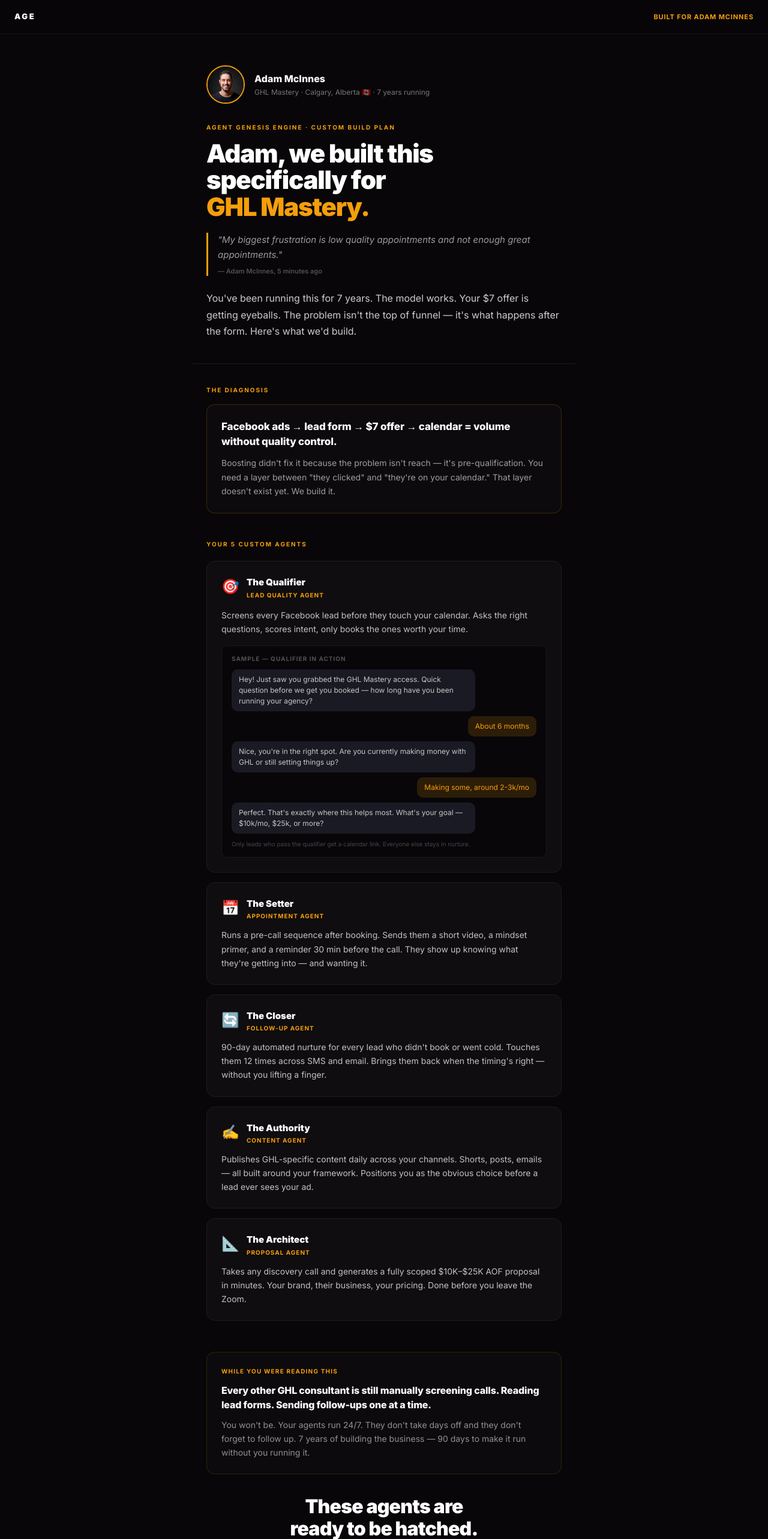
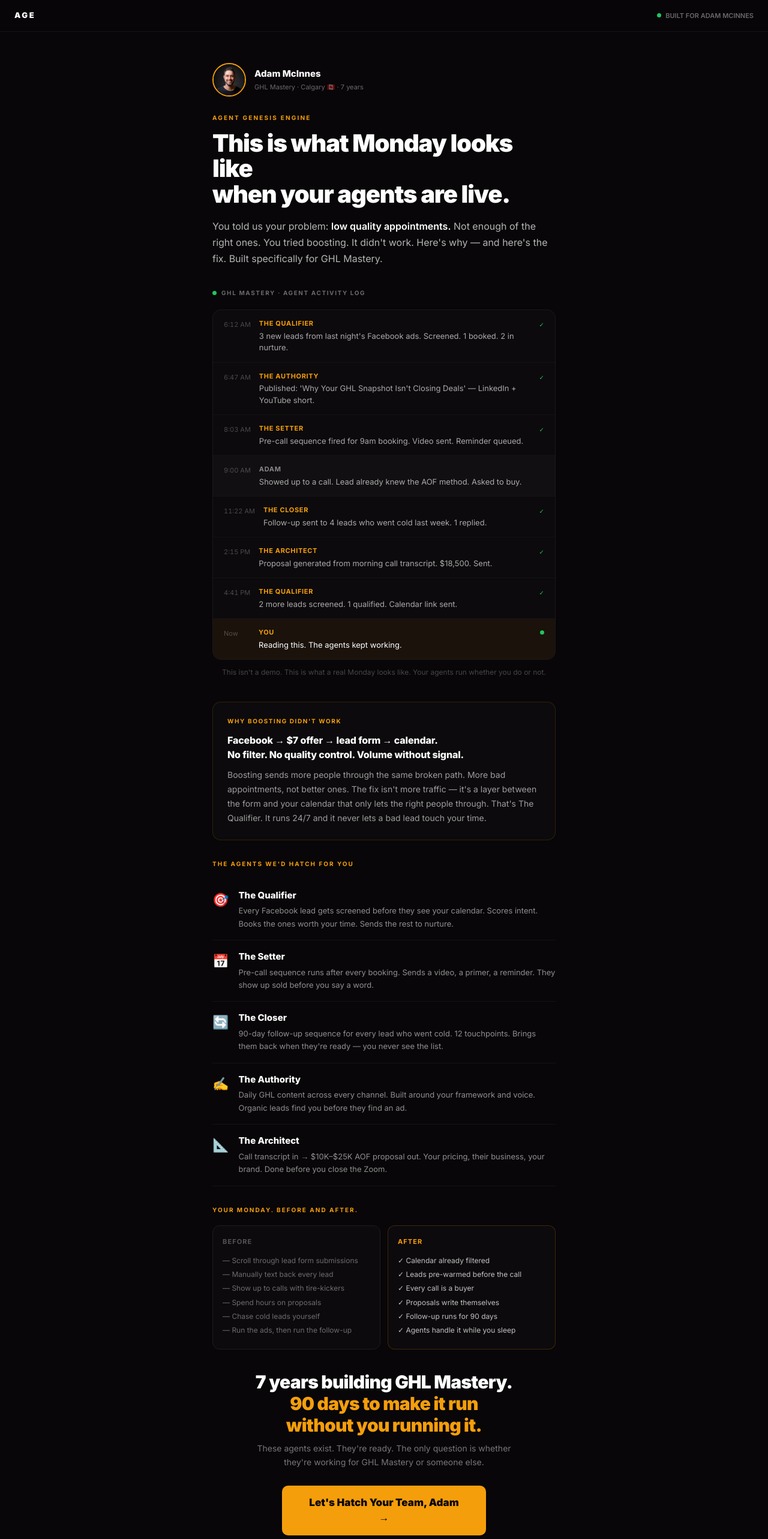
Before and after one commit to L0v3Chrix/age-landing, a Next.js app: page /for/adam in a window 1280 px wide. Shown: the top 2566 px of the page at 60% size. Built offline with nearby package versions, Linux system fonts and the light colour scheme.

Commit message:
Adam v3: live activity feed, before/after, cinematic 2026 energy

```diff
--- a/app/for/adam/page.tsx
+++ b/app/for/adam/page.tsx
@@ -1,5 +1,16 @@
 import Link from "next/link";
 import Image from "next/image";
+
+const feed = [
+  { time: "6:12 AM", agent: "The Qualifier", action: "3 new leads from last night's Facebook ads. Screened. 1 booked. 2 in nurture.", status: "done" },
+  { time: "6:47 AM", agent: "The Authority", action: "Published: 'Why Your GHL Snapshot Isn't Closing Deals' — LinkedIn + YouTube short.", status: "done" },
+  { time: "8:03 AM", agent: "The Setter", action: "Pre-call sequence fired for 9am booking. Video sent. Reminder queued.", status: "done" },
+  { time: "9:00 AM", agent: "Adam", action: "Showed up to a call. Lead already knew the AOF method. Asked to buy.", status: "you" },
+  { time: "11:22 AM", agent: "The Closer", action: "Follow-up sent to 4 leads who went cold last week. 1 replied.", status: "done" },
+  { time: "2:15 PM", agent: "The Architect", action: "Proposal generated from morning call transcript. $18,500. Sent.", status: "done" },
+  { time: "4:41 PM", agent: "The Qualifier", action: "2 more leads screened. 1 qualified. Calendar link sent.", status: "done" },
+  { time: "Now", agent: "You", action: "Reading this. The agents kept working.", status: "live" },
+];
 
 export default function AdamDeliverable() {
   return (
@@ -9,168 +20,142 @@
         *, *::before, *::after { box-sizing: border-box; margin: 0; padding: 0; }
         body { background: #080608; color: #fff; font-family: 'Inter', system-ui, sans-serif; -webkit-font-smoothing: antialiased; }
         @keyframes fadeUp { from{opacity:0;transform:translateY(16px)} to{opacity:1;transform:translateY(0)} }
+        @keyframes blink { 0%,100%{opacity:1} 50%{opacity:0.3} }
         .cta { display:inline-flex;align-items:center;justify-content:center;background:#f59e0b;color:#080608;font-size:17px;font-weight:900;font-family:inherit;padding:16px 36px;border-radius:10px;text-decoration:none;transition:transform 0.15s,background 0.15s; }
         .cta:hover { transform:translateY(-2px);background:#fbbf24; }
-        .card { background:#0f0d0f;border:1px solid #1e1c1e;border-radius:14px;padding:24px; }
+        .live-dot { width:7px;height:7px;border-radius:50%;background:#22c55e;display:inline-block;animation:blink 1.2s infinite;flex-shrink:0; }
         @media(max-width:640px) {
           .cta { width:100%; }
-          .h1 { font-size:32px !important; }
-          .profile-row { flex-direction:column !important;align-items:flex-start !important; }
+          .h1 { font-size:30px !important; }
         }
       `}</style>
 
       {/* NAV */}
-      <nav style={{padding:"18px 24px",display:"flex",justifyContent:"space-between",alignItems:"center",borderBottom:"1px solid #141418",background:"rgba(8,6,8,0.95)",position:"sticky",top:0,zIndex:100,backdropFilter:"blur(12px)"}}>
+      <nav style={{padding:"16px 24px",display:"flex",justifyContent:"space-between",alignItems:"center",borderBottom:"1px solid #141418",background:"rgba(8,6,8,0.95)",position:"sticky",top:0,zIndex:100,backdropFilter:"blur(12px)"}}>
         <Link href="/" style={{fontSize:13,fontWeight:900,letterSpacing:"0.2em",color:"#fff",textDecoration:"none"}}>AGE</Link>
-        <span style={{fontSize:11,color:"#f59e0b",letterSpacing:"0.08em",fontWeight:700}}>BUILT FOR ADAM MCINNES</span>
+        <div style={{display:"flex",alignItems:"center",gap:7}}>
+          <span className="live-dot" />
+          <span style={{fontSize:11,color:"rgba(255,255,255,0.4)",fontWeight:600}}>BUILT FOR ADAM MCINNES</span>
+        </div>
       </nav>
 
       {/* HERO */}
-      <section style={{padding:"52px 24px 40px",maxWidth:640,margin:"0 auto",animation:"fadeUp 0.7s ease both"}}>
-
-        {/* Profile row */}
-        <div className="profile-row" style={{display:"flex",alignItems:"center",gap:16,marginBottom:32}}>
-          <Image
-            src="/assets/adam-mcinnes.jpg"
-            alt="Adam McInnes"
-            width={64}
-            height={64}
-            style={{borderRadius:"50%",border:"2px solid #f59e0b",flexShrink:0}}
-          />
+      <section style={{padding:"52px 24px 36px",maxWidth:620,margin:"0 auto",animation:"fadeUp 0.65s ease both"}}>
+        <div style={{display:"flex",alignItems:"center",gap:14,marginBottom:28}}>
+          <Image src="/assets/adam-mcinnes.jpg" alt="Adam McInnes" width={56} height={56}
+            style={{borderRadius:"50%",border:"2px solid #f59e0b",flexShrink:0}} />
           <div>
-            <p style={{fontSize:16,fontWeight:800,color:"#fff"}}>Adam McInnes</p>
-            <p style={{fontSize:12,color:"rgba(255,255,255,0.45)",marginTop:2}}>GHL Mastery · Calgary, Alberta 🇨🇦 · 7 years running</p>
+            <p style={{fontSize:15,fontWeight:800,color:"#fff"}}>Adam McInnes</p>
+            <p style={{fontSize:11,color:"rgba(255,255,255,0.4)",marginTop:2}}>GHL Mastery · Calgary 🇨🇦 · 7 years</p>
           </div>
         </div>
 
-        <p style={{fontSize:10,fontWeight:700,letterSpacing:"0.2em",color:"#f59e0b",marginBottom:14}}>AGENT GENESIS ENGINE · CUSTOM BUILD PLAN</p>
-        <h1 className="h1" style={{fontSize:42,fontWeight:900,lineHeight:1.07,letterSpacing:"-0.03em",color:"#fff",marginBottom:20}}>
-          Adam, we built this<br />specifically for<br /><span style={{color:"#f59e0b"}}>GHL Mastery.</span>
+        <p style={{fontSize:10,fontWeight:700,letterSpacing:"0.22em",color:"#f59e0b",marginBottom:14}}>AGENT GENESIS ENGINE</p>
+        <h1 className="h1" style={{fontSize:40,fontWeight:900,lineHeight:1.07,letterSpacing:"-0.03em",color:"#fff",marginBottom:18}}>
+          This is what Monday looks like<br />when your agents are live.
         </h1>
-
-        {/* His own words */}
-        <div style={{borderLeft:"3px solid #f59e0b",paddingLeft:16,marginBottom:24}}>
-          <p style={{fontSize:15,color:"rgba(255,255,255,0.6)",fontStyle:"italic",lineHeight:1.65}}>
-            "My biggest frustration is low quality appointments and not enough great appointments."
-          </p>
-          <p style={{fontSize:11,color:"rgba(255,255,255,0.3)",marginTop:6,fontWeight:600}}>— Adam McInnes, 5 minutes ago</p>
-        </div>
-
-        <p style={{fontSize:16,color:"rgba(255,255,255,0.8)",lineHeight:1.7}}>
-          You've been running this for 7 years. The model works. Your $7 offer is getting eyeballs. The problem isn't the top of funnel — it's what happens after the form. Here's what we'd build.
+        <p style={{fontSize:16,color:"rgba(255,255,255,0.7)",lineHeight:1.7,marginBottom:0}}>
+          You told us your problem: <span style={{color:"#fff",fontWeight:600}}>low quality appointments.</span> Not enough of the right ones. You tried boosting. It didn't work. Here's why — and here's the fix. Built specifically for GHL Mastery.
         </p>
       </section>
 
-      <div style={{borderTop:"1px solid #1a1a1a",maxWidth:640,margin:"0 auto"}} />
+      {/* LIVE FEED */}
+      <section style={{padding:"0 24px 40px",maxWidth:620,margin:"0 auto"}}>
+        <div style={{display:"flex",alignItems:"center",gap:8,marginBottom:20}}>
+          <span className="live-dot" />
+          <p style={{fontSize:10,fontWeight:700,letterSpacing:"0.16em",color:"rgba(255,255,255,0.4)"}}>GHL MASTERY · AGENT ACTIVITY LOG</p>
+        </div>
+        <div style={{background:"#0c0a0c",border:"1px solid #1a1a1a",borderRadius:14,overflow:"hidden"}}>
+          {feed.map((item, i) => (
+            <div key={i} style={{
+              display:"flex",gap:14,padding:"14px 18px",
+              borderBottom: i < feed.length - 1 ? "1px solid #141414" : "none",
+              background: item.status === "live" ? "rgba(245,158,11,0.06)" : item.status === "you" ? "rgba(255,255,255,0.02)" : "transparent",
+              alignItems:"flex-start"
+            }}>
+              <span style={{fontSize:11,color:"rgba(255,255,255,0.25)",minWidth:44,paddingTop:2,flexShrink:0,fontVariantNumeric:"tabular-nums"}}>{item.time}</span>
+              <div style={{flex:1}}>
+                <p style={{fontSize:11,fontWeight:700,color:item.status==="live"?"#f59e0b":item.status==="you"?"rgba(255,255,255,0.5)":"#f59e0b",letterSpacing:"0.06em",marginBottom:3}}>
+                  {item.agent.toUpperCase()}
+                </p>
+                <p style={{fontSize:13,color:item.status==="live"?"#fff":"rgba(255,255,255,0.65)",lineHeight:1.5}}>{item.action}</p>
+              </div>
+              {item.status === "done" && <span style={{fontSize:10,color:"#22c55e",marginTop:3,flexShrink:0}}>✓</span>}
+              {item.status === "live" && <span className="live-dot" style={{marginTop:5}} />}
+            </div>
+          ))}
+        </div>
+        <p style={{marginTop:12,fontSize:12,color:"rgba(255,255,255,0.25)",textAlign:"center"}}>
+          This isn't a demo. This is what a real Monday looks like. Your agents run whether you do or not.
+        </p>
+      </section>
 
-      {/* THE CORE INSIGHT */}
-      <section style={{padding:"36px 24px",maxWidth:640,margin:"0 auto"}}>
-        <p style={{fontSize:10,fontWeight:700,letterSpacing:"0.2em",color:"#f59e0b",marginBottom:16}}>THE DIAGNOSIS</p>
-        <div className="card" style={{background:"#0c0a0c",borderColor:"rgba(245,158,11,0.2)"}}>
-          <p style={{fontSize:17,fontWeight:800,color:"#fff",lineHeight:1.5,marginBottom:10,letterSpacing:"-0.01em"}}>
-            Facebook ads → lead form → $7 offer → calendar = volume without quality control.
+      {/* THE DIAGNOSIS */}
+      <section style={{padding:"0 24px 32px",maxWidth:620,margin:"0 auto"}}>
+        <div style={{background:"#0c0a0c",border:"1px solid rgba(245,158,11,0.15)",borderRadius:14,padding:"24px"}}>
+          <p style={{fontSize:10,fontWeight:700,letterSpacing:"0.16em",color:"#f59e0b",marginBottom:12}}>WHY BOOSTING DIDN'T WORK</p>
+          <p style={{fontSize:16,fontWeight:800,color:"#fff",lineHeight:1.5,letterSpacing:"-0.01em",marginBottom:10}}>
+            Facebook → $7 offer → lead form → calendar.<br />No filter. No quality control. Volume without signal.
           </p>
           <p style={{fontSize:14,color:"rgba(255,255,255,0.6)",lineHeight:1.7}}>
-            Boosting didn't fix it because the problem isn't reach — it's pre-qualification. You need a layer between "they clicked" and "they're on your calendar." That layer doesn't exist yet. We build it.
+            Boosting sends more people through the same broken path. More bad appointments, not better ones. The fix isn't more traffic — it's a layer between the form and your calendar that only lets the right people through. That's The Qualifier. It runs 24/7 and it never lets a bad lead touch your time.
           </p>
         </div>
       </section>
 
-      {/* AGENTS */}
-      <section style={{padding:"8px 24px 36px",maxWidth:640,margin:"0 auto"}}>
-        <p style={{fontSize:10,fontWeight:700,letterSpacing:"0.2em",color:"#f59e0b",marginBottom:20}}>YOUR 5 CUSTOM AGENTS</p>
-
-        {/* Agent 1 — with mock output */}
-        <div className="card" style={{marginBottom:16}}>
-          <div style={{display:"flex",gap:12,alignItems:"flex-start",marginBottom:14}}>
-            <span style={{fontSize:24,flexShrink:0}}>🎯</span>
+      {/* YOUR TEAM */}
+      <section style={{padding:"0 24px 32px",maxWidth:620,margin:"0 auto"}}>
+        <p style={{fontSize:10,fontWeight:700,letterSpacing:"0.2em",color:"#f59e0b",marginBottom:18}}>THE AGENTS WE'D HATCH FOR YOU</p>
+        {[
+          { icon:"🎯", name:"The Qualifier", desc:"Every Facebook lead gets screened before they see your calendar. Scores intent. Books the ones worth your time. Sends the rest to nurture." },
+          { icon:"📅", name:"The Setter", desc:"Pre-call sequence runs after every booking. Sends a video, a primer, a reminder. They show up sold before you say a word." },
+          { icon:"🔄", name:"The Closer", desc:"90-day follow-up sequence for every lead who went cold. 12 touchpoints. Brings them back when they're ready — you never see the list." },
+          { icon:"✍️", name:"The Authority", desc:"Daily GHL content across every channel. Built around your framework and voice. Organic leads find you before they find an ad." },
+          { icon:"📐", name:"The Architect", desc:"Call transcript in → $10K–$25K AOF proposal out. Your pricing, their business, your brand. Done before you close the Zoom." },
+        ].map((a,i) => (
+          <div key={i} style={{display:"flex",gap:16,padding:"16px 0",borderBottom:"1px solid #141414",alignItems:"flex-start"}}>
+            <span style={{fontSize:22,flexShrink:0,paddingTop:2}}>{a.icon}</span>
             <div>
-              <p style={{fontSize:15,fontWeight:900,color:"#fff"}}>The Qualifier</p>
-              <p style={{fontSize:10,color:"#f59e0b",fontWeight:700,letterSpacing:"0.1em",marginTop:2}}>LEAD QUALITY AGENT</p>
+              <p style={{fontSize:15,fontWeight:800,color:"#fff",marginBottom:4}}>{a.name}</p>
+              <p style={{fontSize:13,color:"rgba(255,255,255,0.55)",lineHeight:1.65}}>{a.desc}</p>
             </div>
-          </div>
-          <p style={{fontSize:14,color:"rgba(255,255,255,0.75)",lineHeight:1.65,marginBottom:16}}>
-            Screens every Facebook lead before they touch your calendar. Asks the right questions, scores intent, only books the ones worth your time.
-          </p>
-          {/* Mock output */}
-          <div style={{background:"#080608",borderRadius:10,padding:"14px 16px",border:"1px solid #1a1a1a"}}>
-            <p style={{fontSize:10,fontWeight:700,letterSpacing:"0.1em",color:"rgba(255,255,255,0.3)",marginBottom:10}}>SAMPLE — QUALIFIER IN ACTION</p>
-            <div style={{display:"flex",flexDirection:"column",gap:8}}>
-              {[
-                {from:"qualifier",msg:"Hey! Just saw you grabbed the GHL Mastery access. Quick question before we get you booked — how long have you been running your agency?"},
-                {from:"lead",msg:"About 6 months"},
-                {from:"qualifier",msg:"Nice, you're in the right spot. Are you currently making money with GHL or still setting things up?"},
-                {from:"lead",msg:"Making some, around 2-3k/mo"},
-                {from:"qualifier",msg:"Perfect. That's exactly where this helps most. What's your goal — $10k/mo, $25k, or more?"},
-              ].map((m,i) => (
-                <div key={i} style={{display:"flex",justifyContent:m.from==="lead"?"flex-end":"flex-start"}}>
-                  <div style={{background:m.from==="qualifier"?"#1a1a24":"rgba(245,158,11,0.15)",borderRadius:10,padding:"8px 12px",maxWidth:"80%"}}>
-                    <p style={{fontSize:12,color:m.from==="qualifier"?"rgba(255,255,255,0.75)":"#f59e0b",lineHeight:1.5}}>{m.msg}</p>
-                  </div>
-                </div>
-              ))}
-            </div>
-            <p style={{fontSize:10,color:"rgba(255,255,255,0.25)",marginTop:10}}>Only leads who pass the qualifier get a calendar link. Everyone else stays in nurture.</p>
-          </div>
-        </div>
-
-        {[
-          {
-            icon:"📅", name:"The Setter", role:"APPOINTMENT AGENT",
-            body:"Runs a pre-call sequence after booking. Sends them a short video, a mindset primer, and a reminder 30 min before the call. They show up knowing what they're getting into — and wanting it.",
-          },
-          {
-            icon:"🔄", name:"The Closer", role:"FOLLOW-UP AGENT",
-            body:"90-day automated nurture for every lead who didn't book or went cold. Touches them 12 times across SMS and email. Brings them back when the timing's right — without you lifting a finger.",
-          },
-          {
-            icon:"✍️", name:"The Authority", role:"CONTENT AGENT",
-            body:"Publishes GHL-specific content daily across your channels. Shorts, posts, emails — all built around your framework. Positions you as the obvious choice before a lead ever sees your ad.",
-          },
-          {
-            icon:"📐", name:"The Architect", role:"PROPOSAL AGENT",
-            body:"Takes any discovery call and generates a fully scoped $10K–$25K AOF proposal in minutes. Your brand, their business, your pricing. Done before you leave the Zoom.",
-          },
-        ].map((a,i) => (
-          <div key={i} className="card" style={{marginBottom:16}}>
-            <div style={{display:"flex",gap:12,alignItems:"flex-start",marginBottom:12}}>
-              <span style={{fontSize:24,flexShrink:0}}>{a.icon}</span>
-              <div>
-                <p style={{fontSize:15,fontWeight:900,color:"#fff"}}>{a.name}</p>
-                <p style={{fontSize:10,color:"#f59e0b",fontWeight:700,letterSpacing:"0.1em",marginTop:2}}>{a.role}</p>
-              </div>
-            </div>
-            <p style={{fontSize:14,color:"rgba(255,255,255,0.75)",lineHeight:1.65}}>{a.body}</p>
           </div>
         ))}
       </section>
 
-      {/* COMPETITIVE */}
-      <section style={{padding:"0 24px 36px",maxWidth:640,margin:"0 auto"}}>
-        <div className="card" style={{background:"#0c0a0c",borderColor:"rgba(245,158,11,0.15)"}}>
-          <p style={{fontSize:10,fontWeight:700,letterSpacing:"0.12em",color:"#f59e0b",marginBottom:12}}>WHILE YOU WERE READING THIS</p>
-          <p style={{fontSize:16,fontWeight:800,color:"#fff",lineHeight:1.5,letterSpacing:"-0.01em"}}>
-            Every other GHL consultant is still manually screening calls. Reading lead forms. Sending follow-ups one at a time.
-          </p>
-          <p style={{fontSize:14,color:"rgba(255,255,255,0.55)",lineHeight:1.65,marginTop:10}}>
-            You won't be. Your agents run 24/7. They don't take days off and they don't forget to follow up. 7 years of building the business — 90 days to make it run without you running it.
-          </p>
+      {/* BEFORE / AFTER */}
+      <section style={{padding:"0 24px 36px",maxWidth:620,margin:"0 auto"}}>
+        <p style={{fontSize:10,fontWeight:700,letterSpacing:"0.2em",color:"#f59e0b",marginBottom:18}}>YOUR MONDAY. BEFORE AND AFTER.</p>
+        <div style={{display:"grid",gridTemplateColumns:"1fr 1fr",gap:12}}>
+          <div style={{background:"#0c0a0c",border:"1px solid #1e1c1e",borderRadius:12,padding:"18px 16px"}}>
+            <p style={{fontSize:11,fontWeight:700,color:"rgba(255,255,255,0.3)",letterSpacing:"0.1em",marginBottom:14}}>BEFORE</p>
+            {["Scroll through lead form submissions","Manually text back every lead","Show up to calls with tire-kickers","Spend hours on proposals","Chase cold leads yourself","Run the ads, then run the follow-up"].map((t,i) => (
+              <p key={i} style={{fontSize:12,color:"rgba(255,255,255,0.4)",lineHeight:1.6,marginBottom:4}}>— {t}</p>
+            ))}
+          </div>
+          <div style={{background:"#0c0a0c",border:"1px solid rgba(245,158,11,0.2)",borderRadius:12,padding:"18px 16px"}}>
+            <p style={{fontSize:11,fontWeight:700,color:"#f59e0b",letterSpacing:"0.1em",marginBottom:14}}>AFTER</p>
+            {["Calendar already filtered","Leads pre-warmed before the call","Every call is a buyer","Proposals write themselves","Follow-up runs for 90 days","Agents handle it while you sleep"].map((t,i) => (
+              <p key={i} style={{fontSize:12,color:"rgba(255,255,255,0.75)",lineHeight:1.6,marginBottom:4}}>✓ {t}</p>
+            ))}
+          </div>
         </div>
       </section>
 
-      {/* CTA */}
+      {/* CLOSE */}
       <section style={{padding:"0 24px 72px",maxWidth:480,margin:"0 auto",textAlign:"center"}}>
-        <p style={{fontSize:"clamp(24px,4vw,32px)",fontWeight:900,lineHeight:1.15,letterSpacing:"-0.025em",color:"#fff",marginBottom:10}}>
-          These agents are<br />ready to be hatched.
+        <p style={{fontSize:"clamp(22px,4vw,30px)",fontWeight:900,lineHeight:1.2,letterSpacing:"-0.025em",color:"#fff",marginBottom:10}}>
+          7 years building GHL Mastery.<br />
+          <span style={{color:"#f59e0b"}}>90 days to make it run<br />without you running it.</span>
         </p>
-        <p style={{fontSize:15,color:"rgba(255,255,255,0.5)",marginBottom:28,lineHeight:1.6}}>
-          Built for GHL Mastery. Not a template. Not a guess. Your business, your agents.
+        <p style={{fontSize:14,color:"rgba(255,255,255,0.45)",marginBottom:28,lineHeight:1.6}}>
+          These agents exist. They're ready. The only question is whether they're working for GHL Mastery or someone else.
         </p>
         <a className="cta" href="/apply" style={{display:"flex",maxWidth:340,margin:"0 auto"}}>
-          Let's Talk, Adam →
+          Let's Hatch Your Team, Adam →
         </a>
-        <p style={{marginTop:12,fontSize:11,color:"rgba(255,255,255,0.2)"}}>
-          Agent Genesis Engine · Built for Adam McInnes
+        <p style={{marginTop:12,fontSize:11,color:"rgba(255,255,255,0.15)"}}>
+          Agent Genesis Engine · Built for Adam McInnes · GHL Mastery
         </p>
       </section>
     </>
```
